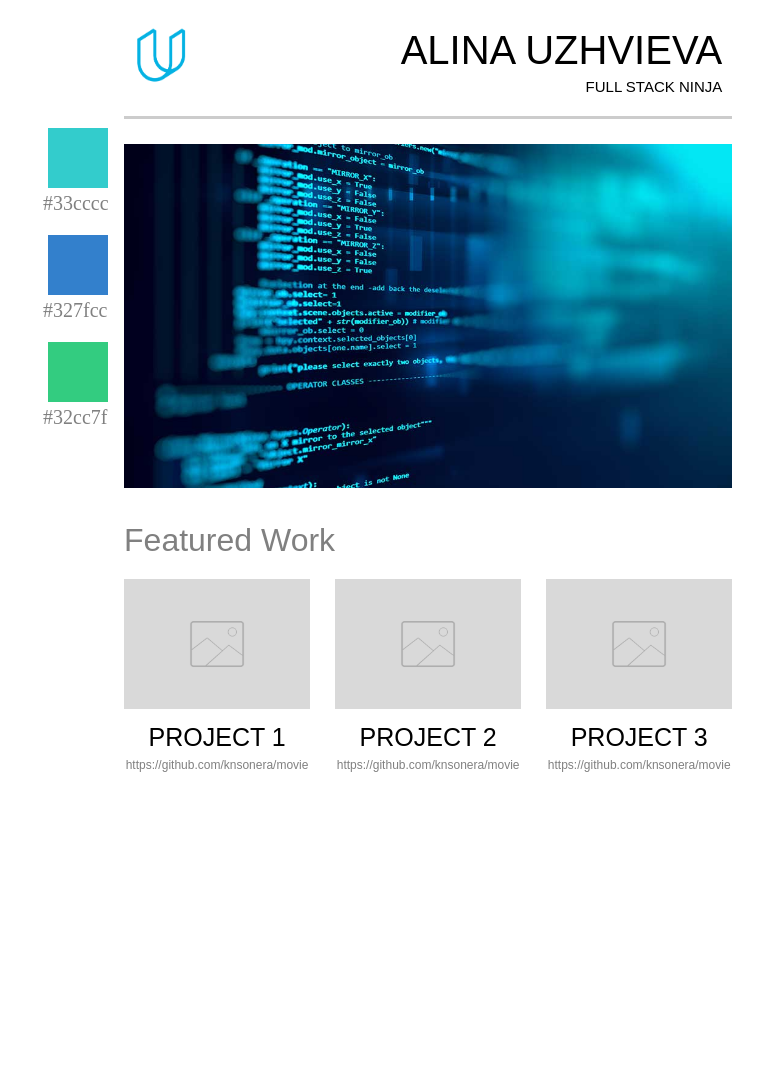
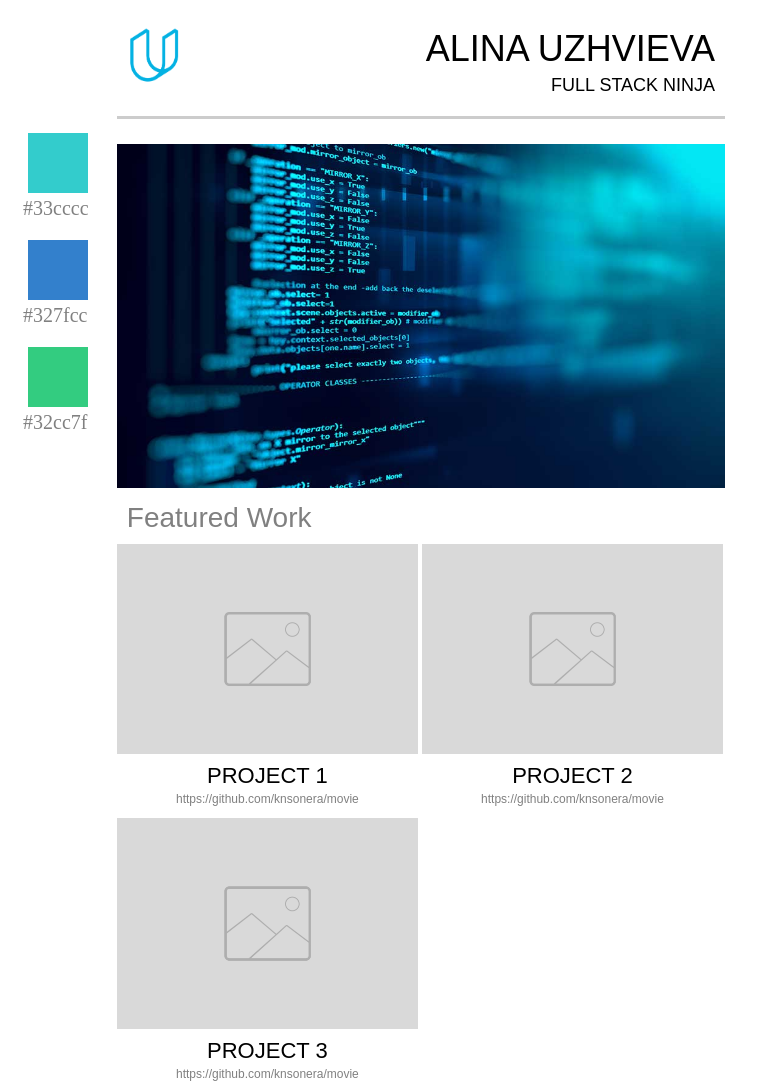
Before and after one commit to knsonera/portfolio-project, a plain HTML site: page index.html in a window 768 px wide. Before the commit the page ends 800 px from the top, so only its background shows below. Drawn offline with Linux system fonts and the light colour scheme.

Commit message:
responsive design tablet and desktop

```diff
--- a/css/responsive.css
+++ b/css/responsive.css
@@ -1,4 +1,4 @@
-@media screen and (max-width:450px)  {
+@media screen and (max-width:600px)  {
   main {
     width:85%;
   }
@@ -64,3 +64,77 @@
     margin-top: 3px;
   }
 }
+
+@media screen and (min-width:601px) and (max-width:900px)  {
+  .header__fullname {
+    font-size: 36px;
+  }
+  .header__jobtitle {
+    font-size: 18px;
+  }
+  .header__logo {
+    padding-top: 25px;
+  }
+  .colors {
+    width: 13%;
+    padding-top: 125px;
+    margin-left: 10px;
+    margin-right: 0;
+  }
+  .colors__next__image {
+    width: 50px;
+    height: 50px;
+  }
+  .colors__next__code {
+    font-size: 16px;
+  }
+  .featured {
+    margin-top: 10px;
+  }
+  .featured__title {
+    padding-left: 10px;
+    font-size: 28px;
+    margin-bottom: 10px;
+  }
+  .featured__tile {
+    margin-left: 15px;
+  }
+  .featured__tile__name {
+    font-size: 22px;
+    padding-top: 5px;
+  }
+  .featured__tile__url {
+    margin-top: 3px;
+  }
+  .featured__grid {
+    width: 100%;
+    display: inline-block;
+  }
+  .featured__tile {
+    width: 49.5%;
+    display: inline-block;
+    margin-left: 0;
+  }
+  .featured__tile__first {
+    width: 49.5%;
+    display: inline-block;
+  }
+}
+
+@media screen and (min-width:760px) {
+  .colors__next__image {
+    width: 60px;
+    height: 60px;
+  }
+  .colors__next__code {
+    font-size: 20px;
+  }
+}
+
+@media screen and (min-width:951px) {
+  body {
+    width: 951px;
+    margin-left: auto;
+    margin-right: auto;
+  }
+}
--- a/css/style.css
+++ b/css/style.css
@@ -63,7 +63,7 @@ a:hover {
 }
 
 .colors__inner {
-  display: block;
+  display: inline-block;
 }
 
 .colors__next {
@@ -148,7 +148,7 @@ a:hover {
 .featured__tile {
   display: inline-block;
   width: 30%;
-  margin-left: 25px;
+  margin-left: 20px;
   flex-grow: 1;
 }
 
```
